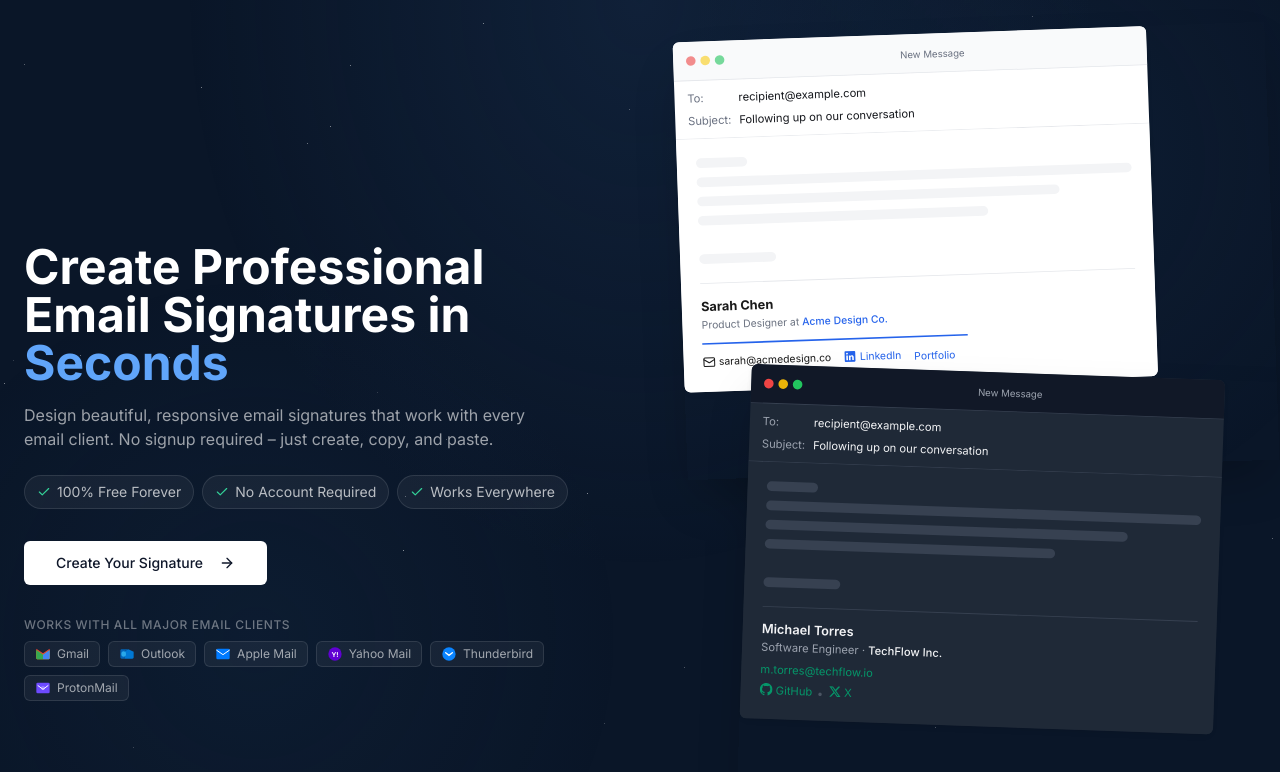
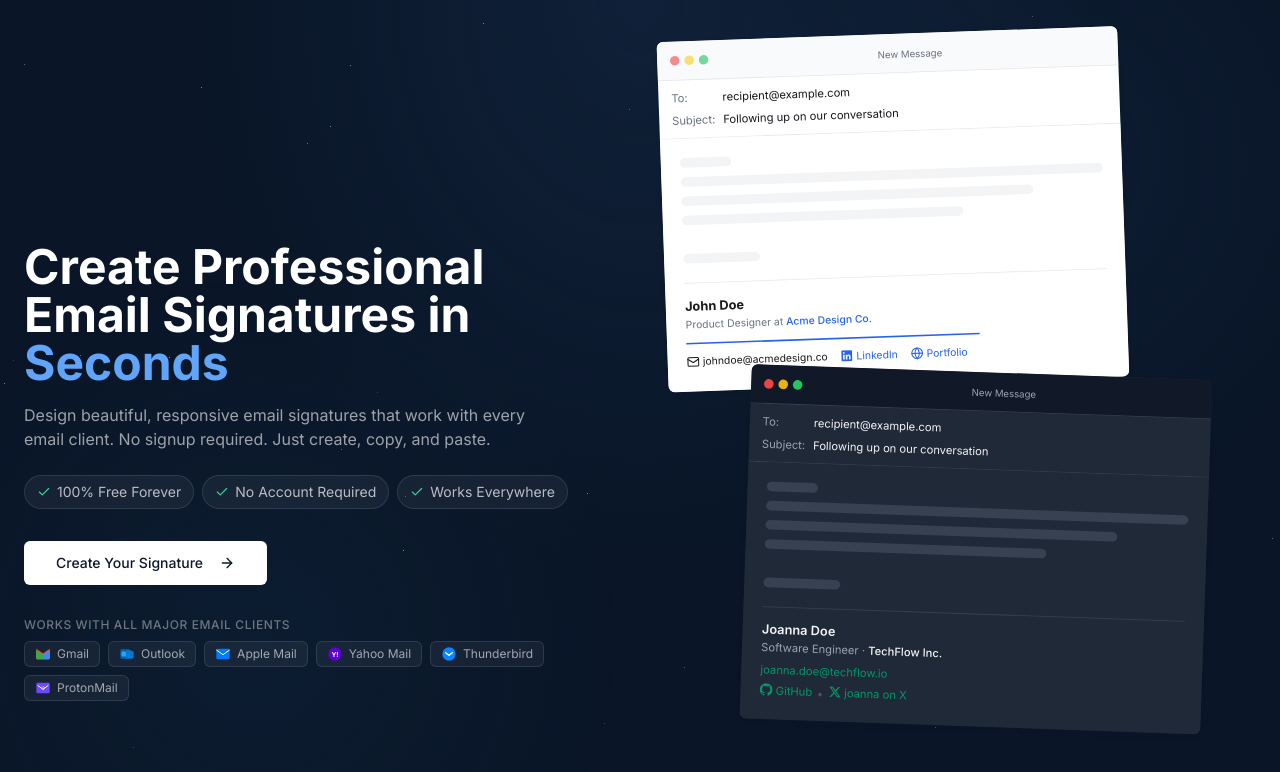
Before and after one commit to alemoraru/email-signature-generator, a React (Vite) app: page / in a window 1280 px wide. Shown: the top 772 px of the page. Built offline with nearby package versions, Linux system fonts and the light colour scheme; the HTML template or start-up script is replaced by a standard one.

Commit message:
feat: improve landing page (WIP)

```diff
--- a/src/pages/Landing.tsx
+++ b/src/pages/Landing.tsx
@@ -6,15 +6,16 @@ import type { SignatureData } from "@/types/signature";
 
 const sampleSignature1: SignatureData = {
   logo: null,
-  name: "Sarah Chen",
+  logoSize: 100,
+  name: "John Doe",
   title: "Product Designer",
   company: "Acme Design Co.",
-  email: "sarah@acmedesign.co",
+  email: "johndoe@acmedesign.co",
   links: [
     {
       id: "1",
       label: "LinkedIn",
-      url: "https://linkedin.com/in/sarahchen",
+      url: "https://linkedin.com/in/johndoe",
       provider: "linkedin",
       showIcon: true,
       useUtm: false,
@@ -22,35 +23,37 @@ const sampleSignature1: SignatureData = {
     {
       id: "2",
       label: "Portfolio",
-      url: "https://sarahchen.design",
-      provider: "custom",
-      showIcon: false,
+      url: "https://johndoe.design",
+      provider: "website",
+      showIcon: true,
       useUtm: false,
     },
   ],
   colors: { primary: "#2563eb" },
   style: "modern",
+  fontFamily: "system",
 };
 
 const sampleSignature2: SignatureData = {
   logo: null,
-  name: "Michael Torres",
+  logoSize: 100,
+  name: "Joanna Doe",
   title: "Software Engineer",
   company: "TechFlow Inc.",
-  email: "m.torres@techflow.io",
+  email: "joanna.doe@techflow.io",
   links: [
     {
       id: "1",
       label: "GitHub",
-      url: "https://github.com/mtorres",
+      url: "https://github.com/joannadoe",
       provider: "github",
       showIcon: true,
       useUtm: false,
     },
     {
       id: "2",
-      label: "X",
-      url: "https://x.com/mtorres",
+      label: "joanna on X",
+      url: "https://x.com/joannadoe",
       provider: "x",
       showIcon: true,
       useUtm: false,
@@ -58,6 +61,7 @@ const sampleSignature2: SignatureData = {
   ],
   colors: { primary: "#059669" },
   style: "classic",
+  fontFamily: "system",
 };
 
 // Email client icons as inline SVGs
@@ -176,8 +180,8 @@ const Landing = () => {
       </div>
 
       {/* Main Content */}
-      <main className="relative container max-w-7xl mx-auto px-4 sm:px-6 min-h-screen flex items-center">
-        <div className="grid lg:grid-cols-2 gap-8 lg:gap-12 items-center w-full py-8">
+      <main className="relative container max-w-7xl mx-auto px-4 sm:px-6 min-h-screen py-8 flex items-center">
+        <div className="grid lg:grid-cols-2 gap-8 lg:gap-12 items-center w-full">
           {/* Left Column - Marketing Copy */}
           <div className="space-y-6">
             <div className="space-y-4">
@@ -188,7 +192,7 @@ const Landing = () => {
 
               <p className="text-base text-white/60 max-w-lg">
                 Design beautiful, responsive email signatures that work with
-                every email client. No signup required – just create, copy, and
+                every email client. No signup required. Just create, copy, and
                 paste.
               </p>
             </div>
@@ -240,9 +244,9 @@ const Landing = () => {
 
           {/* Right Column - Mock Email Previews */}
           <div className="relative hidden lg:block">
-            <div className="relative">
+            <div className="relative max-w-xl">
               {/* First Email Mock - Light Theme */}
-              <div className="transform rotate-[-2deg] translate-x-4 relative z-10 shadow-2xl">
+              <div className="transform rotate-[-2deg] relative z-10">
                 <div className="scale-[0.8] origin-top-left">
                   <EmailTemplate
                     data={sampleSignature1}
@@ -254,7 +258,7 @@ const Landing = () => {
               </div>
 
               {/* Second Email Mock - Dark Theme */}
-              <div className="transform rotate-[2deg] -translate-y-24 translate-x-20 relative z-20 shadow-2xl">
+              <div className="transform rotate-[2deg] -translate-y-24 translate-x-20 relative z-20">
                 <div className="scale-[0.8] origin-top-left">
                   <EmailTemplate
                     data={sampleSignature2}
@@ -269,7 +273,6 @@ const Landing = () => {
 
           {/* Mobile Preview - Single Email */}
           <div className="lg:hidden">
-            <div className="shadow-2xl rounded-lg overflow-hidden">
             <EmailTemplate
               data={sampleSignature1}
               device="mobile"
@@ -278,7 +281,6 @@ const Landing = () => {
             />
           </div>
         </div>
-        </div>
       </main>
     </div>
   );
```
Lines whose indentation alone changed are shown as unchanged.
